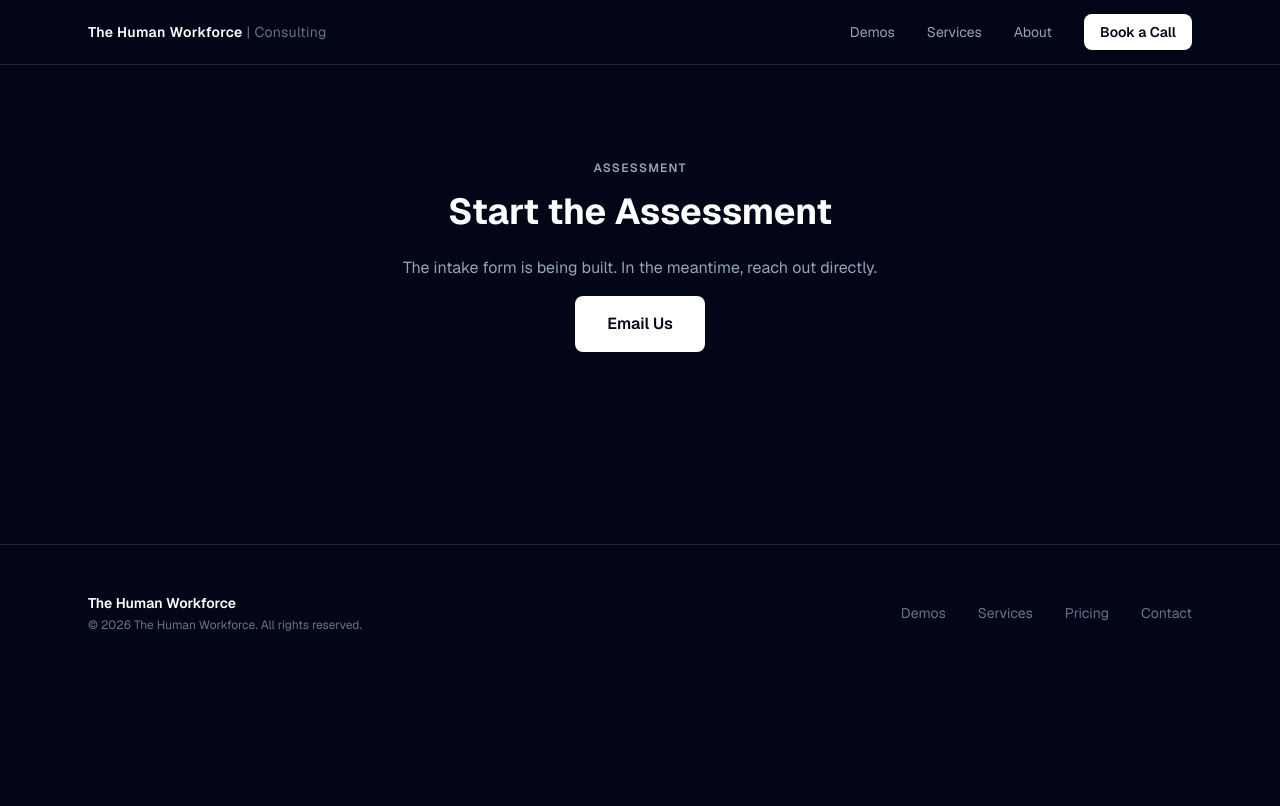
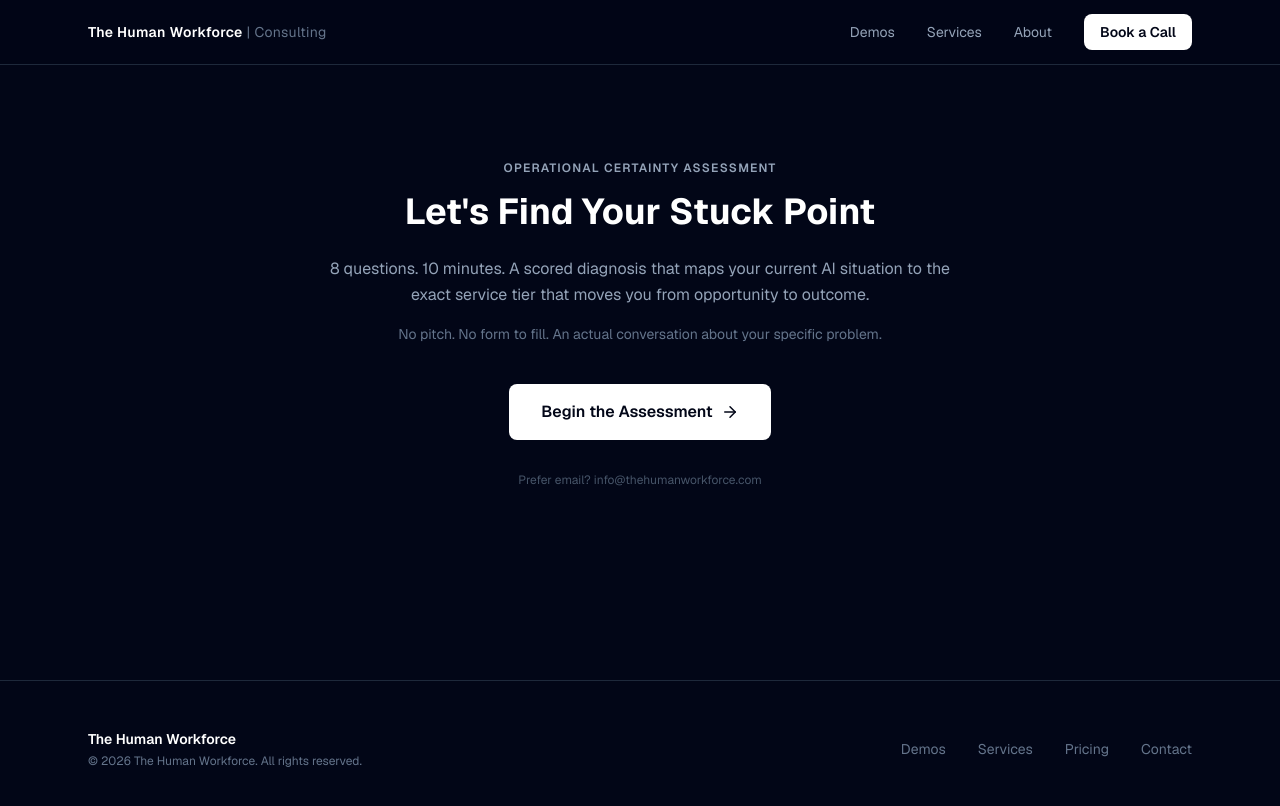
Before and after one commit to cjmurphy4810/human-workforce-consulting, a Next.js app: page /start in a window 1280 px wide. Shown: the top 806 px of the page. Built offline with nearby package versions, Linux system fonts and the light colour scheme.

Commit message:
feat: wire assessment CTAs to NotebookLM quiz, update /start page

```diff
--- a/src/app/page.tsx
+++ b/src/app/page.tsx
@@ -46,13 +46,15 @@ export default function Home() {
           For CAIOs, CROs, and COOs who need AI to deliver measurable outcomes —
           not more pilots.
         </p>
-        <Link
-          href="/start"
+        <a
+          href="https://notebooklm.google.com/notebook/99dbc59d-f9ee-437c-943f-659fba82fde7/artifact/e6ff2cec-c358-45c9-82df-2f457adf327b?utm_source=nlm_web_share&utm_medium=google_oo&utm_campaign=art_share_1&utm_content=&utm_smc=nlm_web_share_google_oo_art_share_1_"
+          target="_blank"
+          rel="noopener noreferrer"
           className="inline-flex items-center gap-2 px-8 py-4 rounded-lg bg-white text-slate-950 font-semibold text-base hover:bg-slate-100 transition-colors"
         >
           Start the Assessment
           <ArrowRight size={18} />
-        </Link>
+        </a>
       </section>
 
       {/* Trust Bar */}
@@ -155,13 +157,15 @@ export default function Home() {
         <p className="text-slate-400 mb-8">
           Tell us your role, your existing stack, and what&apos;s stuck. We&apos;ll tell you what&apos;s possible in 6 weeks.
         </p>
-        <Link
-          href="/start"
+        <a
+          href="https://notebooklm.google.com/notebook/99dbc59d-f9ee-437c-943f-659fba82fde7/artifact/e6ff2cec-c358-45c9-82df-2f457adf327b?utm_source=nlm_web_share&utm_medium=google_oo&utm_campaign=art_share_1&utm_content=&utm_smc=nlm_web_share_google_oo_art_share_1_"
+          target="_blank"
+          rel="noopener noreferrer"
           className="inline-flex items-center gap-2 px-8 py-4 rounded-lg bg-white text-slate-950 font-semibold hover:bg-slate-100 transition-colors"
         >
           Start the Assessment
           <ArrowRight size={18} />
-        </Link>
+        </a>
       </section>
     </main>
   )
--- a/src/app/start/page.tsx
+++ b/src/app/start/page.tsx
@@ -1,19 +1,41 @@
-export const metadata = { title: 'Start | The Human Workforce Consulting' }
+import { ArrowRight } from 'lucide-react'
+
+export const metadata = { title: 'Start the Assessment | The Human Workforce Consulting' }
+
+const ASSESSMENT_URL =
+  'https://notebooklm.google.com/notebook/99dbc59d-f9ee-437c-943f-659fba82fde7/artifact/e6ff2cec-c358-45c9-82df-2f457adf327b?utm_source=nlm_web_share&utm_medium=google_oo&utm_campaign=art_share_1&utm_content=&utm_smc=nlm_web_share_google_oo_art_share_1_'
 
 export default function StartPage() {
   return (
     <main className="max-w-2xl mx-auto px-6 py-24 text-center">
-      <p className="text-xs font-semibold uppercase tracking-widest text-slate-400 mb-4">Assessment</p>
-      <h1 className="text-4xl font-bold text-white mb-6">Start the Assessment</h1>
-      <p className="text-slate-400 mb-4">
-        The intake form is being built. In the meantime, reach out directly.
+      <p className="text-xs font-semibold uppercase tracking-widest text-slate-400 mb-4">
+        Operational Certainty Assessment
+      </p>
+      <h1 className="text-4xl font-bold text-white mb-6">
+        Let&apos;s Find Your Stuck Point
+      </h1>
+      <p className="text-slate-400 mb-4 leading-relaxed">
+        8 questions. 10 minutes. A scored diagnosis that maps your current AI situation
+        to the exact service tier that moves you from opportunity to outcome.
+      </p>
+      <p className="text-slate-500 text-sm mb-10">
+        No pitch. No form to fill. An actual conversation about your specific problem.
       </p>
       <a
-        href="mailto:info@thehumanworkforce.com"
-        className="inline-block px-8 py-4 rounded-lg bg-white text-slate-950 font-semibold hover:bg-slate-100 transition-colors"
+        href={ASSESSMENT_URL}
+        target="_blank"
+        rel="noopener noreferrer"
+        className="inline-flex items-center gap-2 px-8 py-4 rounded-lg bg-white text-slate-950 font-semibold hover:bg-slate-100 transition-colors"
       >
-        Email Us
+        Begin the Assessment
+        <ArrowRight size={18} />
       </a>
+      <p className="text-slate-600 text-xs mt-8">
+        Prefer email?{' '}
+        <a href="mailto:info@thehumanworkforce.com" className="hover:text-slate-400 transition-colors">
+          info@thehumanworkforce.com
+        </a>
+      </p>
     </main>
   )
 }
```
